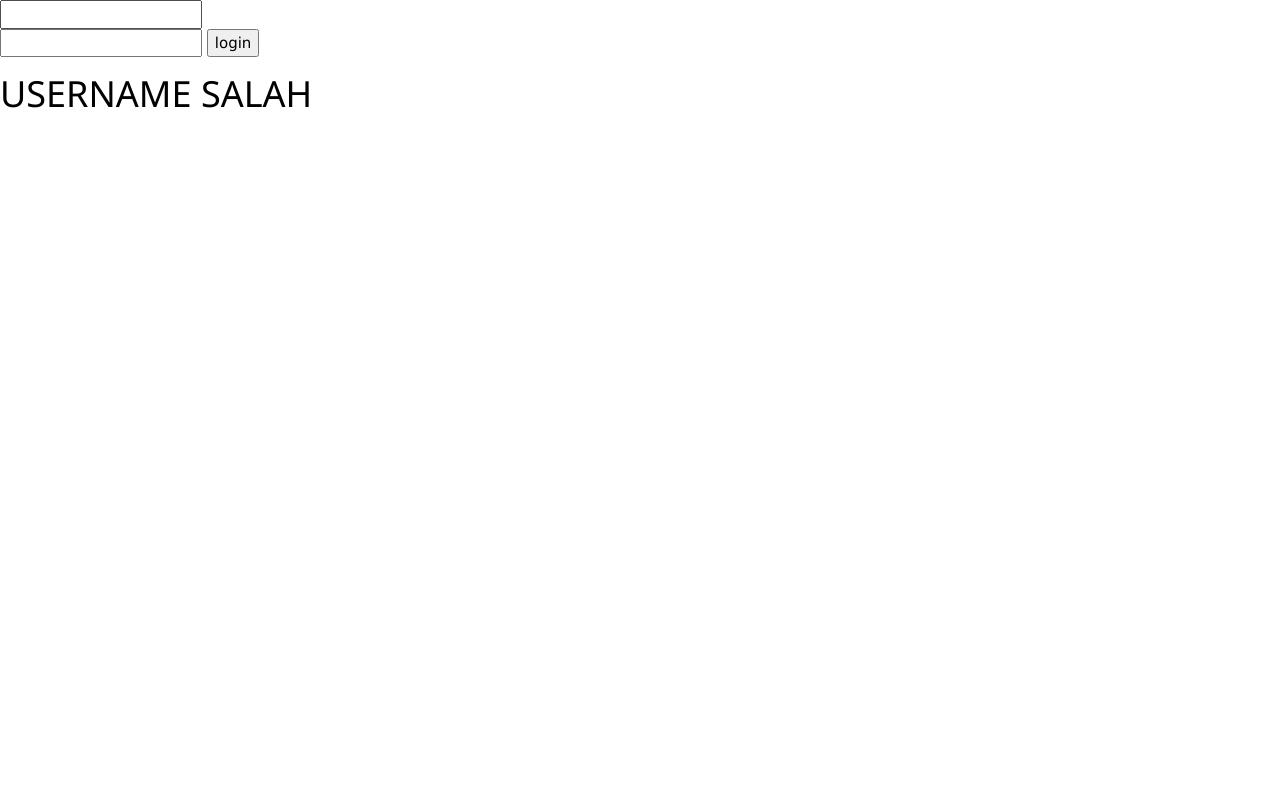
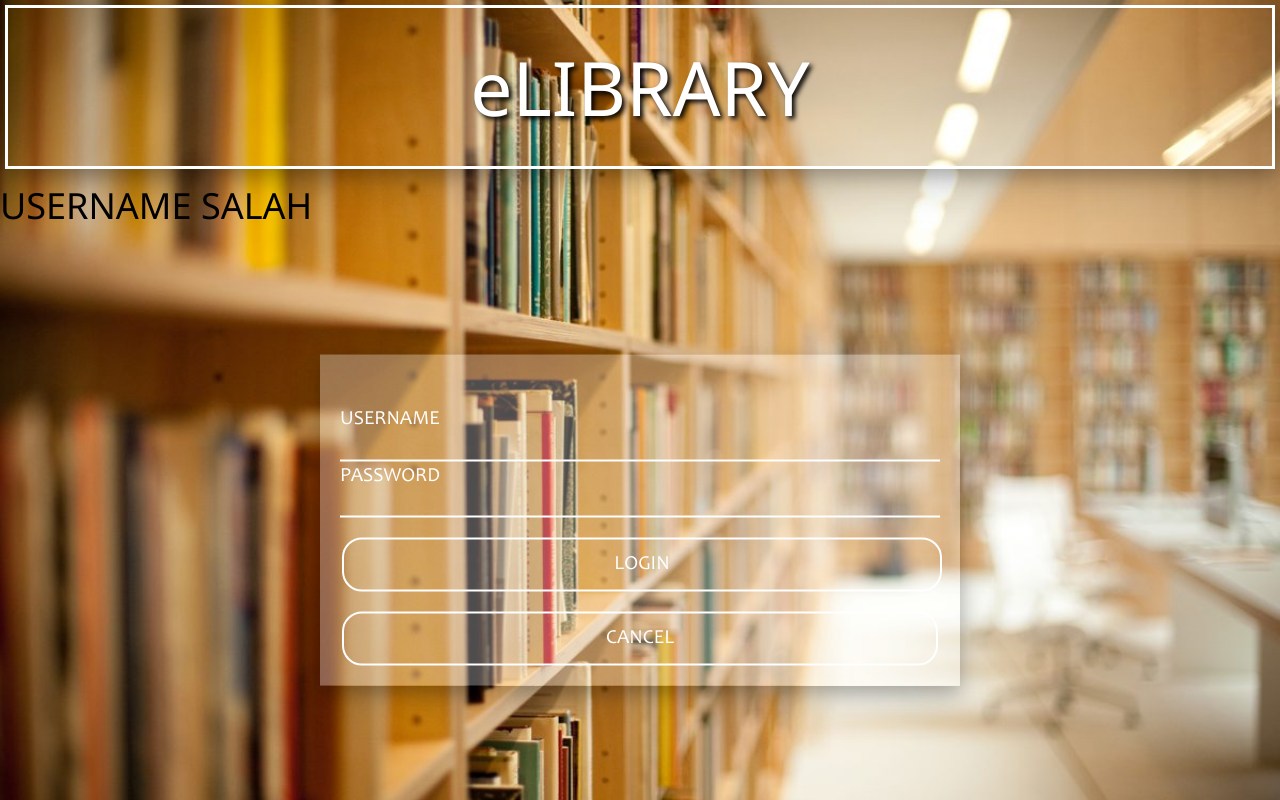
Before and after one commit to muhammaddipo/Program-Skripsi, a PHP site: page /pages/general/login.php?statusSalah=2 in a window 1280 px wide. Run offline with PHP 8.4, Linux system fonts and the light colour scheme.

Commit message:
sudah di ubah style ama login pak

```diff
--- a/pages/general/login.php
+++ b/pages/general/login.php
@@ -7,16 +7,24 @@
 		<!-- OPTIONAL -->
 		<link rel="stylesheet" href="../../lib/w3.css">
 		<link rel="stylesheet" href="../../lib/w3-theme-riverside.css">
-		<link rel="stylesheet" href="../../style/style.css">
+		<link rel="stylesheet" href="../../style/LoginStyle.css">
 	</head>
 	<body>
 		<!-- CONTENT -->
+		<div class="HeaderLogin">
+			<h1>eLIBRARY</h1>
+		</div>
+		<div class="LoginBox">
 		<form action="../../model/loginVer.php" method='post'>
+			<p>USERNAME</p>
 			<input type="text" name="username" id="">
 			<br>
+			<p>PASSWORD</p>
 			<input type="password" name="password" id="">
-			<input type="submit" value="login">
+			<input type="submit" value="LOGIN">
+			<a href="../../index.php">CANCEL</a>
 		</form>
+		</div>
 		<?php
 			if(isset($_GET['statusSalah'])){
 				if($_GET['statusSalah'] == 1){
--- /dev/null
+++ b/style/LoginStyle.css
@@ -0,0 +1,113 @@
+.HeaderLogin
+{
+    text-align: center;
+    color: white;
+    border: 3px solid white;
+    margin: 5px;
+    box-shadow: 0 8px 16px 0 rgba(0, 0, 0, 0.2), 0 12px 40px 0 rgba(0, 0, 0, 0.19);
+
+}
+.HeaderLogin h1
+{
+    padding:1% 9% 1% 9%;
+    font-size: 500%;
+    text-shadow: 3px 3px 5px #000000;
+}
+.LoginBox
+{
+    width: 50vw;
+    background:rgba(255, 255, 255, 0.301);
+    top: 65vh;
+    left: 50%;
+    position: absolute;
+    transform: translate(-50%,-50%);
+    padding: 50px 20px 10px 20px;
+    box-shadow: 0 8px 16px 0 rgba(0, 0, 0, 0.2), 0 12px 40px 0 rgba(0, 0, 0, 0.19);
+
+}
+
+.LoginBox input[type="text"], input[type="password"]
+{
+    border: none;
+    border-bottom: 2px solid rgb(255, 255, 255);
+    background: transparent;
+    outline: none;
+    width: 100%;
+
+}
+
+.LoginBox p
+{
+    margin: 0;
+    padding: 0;
+    color: white;
+    font-size: 20px;
+}
+
+.LoginBox img
+{
+    width: 100px;
+    border-radius: 50%;
+    border: 2px solid white;
+    position: absolute;
+    top: -50px;
+    left: calc(50% - 50px);
+
+}
+
+.LoginBox a
+{
+    display: block;
+    text-decoration: none;
+    outline: none;
+    background: transparent;
+    color: white;
+    font-size: 20px;
+    padding: 10px 20px 10px 20px;
+    border-radius: 20px;
+    border: 2px solid white;
+    margin: 10px 2px 10px 2px;
+    text-align: center;
+}
+@font-face {
+    font-family: fonts;
+    src: url(../fonts/Candara.ttf);
+}
+
+body {
+    font-family: fonts;
+    background: url("../img/banner3.jpg");
+    background-size: cover;
+}
+.LoginBox a:hover
+{
+    background: rgba(255, 255, 255, 0.664);
+    color: rgb(112, 112, 112);
+    border: 2px solid transparent;
+    transition : ease 0.5s;
+
+}
+
+.LoginBox input[type="submit"]
+{
+    display: block;
+    text-decoration: none;
+    outline: none;
+    background: transparent;
+    color: white;
+    font-size: 20px;
+    padding: 10px 20px 10px 20px;
+    border-radius: 20px;
+    border: 2px solid white;
+    margin: 20px 2px 20px 2px;
+    width: 100%;
+}
+
+.LoginBox input[type="submit"]:hover
+{
+    background: rgba(255, 255, 255, 0.664);
+    color: rgb(112, 112, 112);
+    border: 2px solid transparent;
+    transition : ease 0.5s;
+
+}
```
